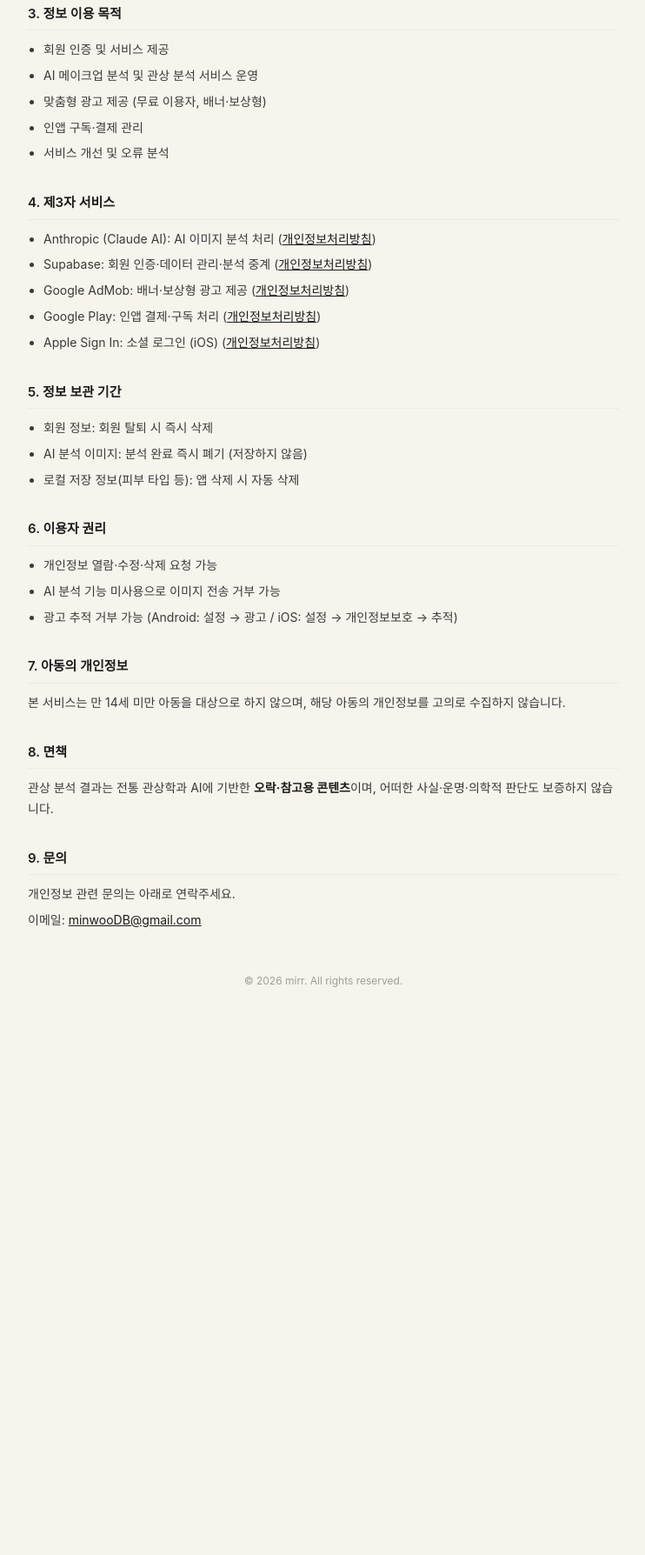
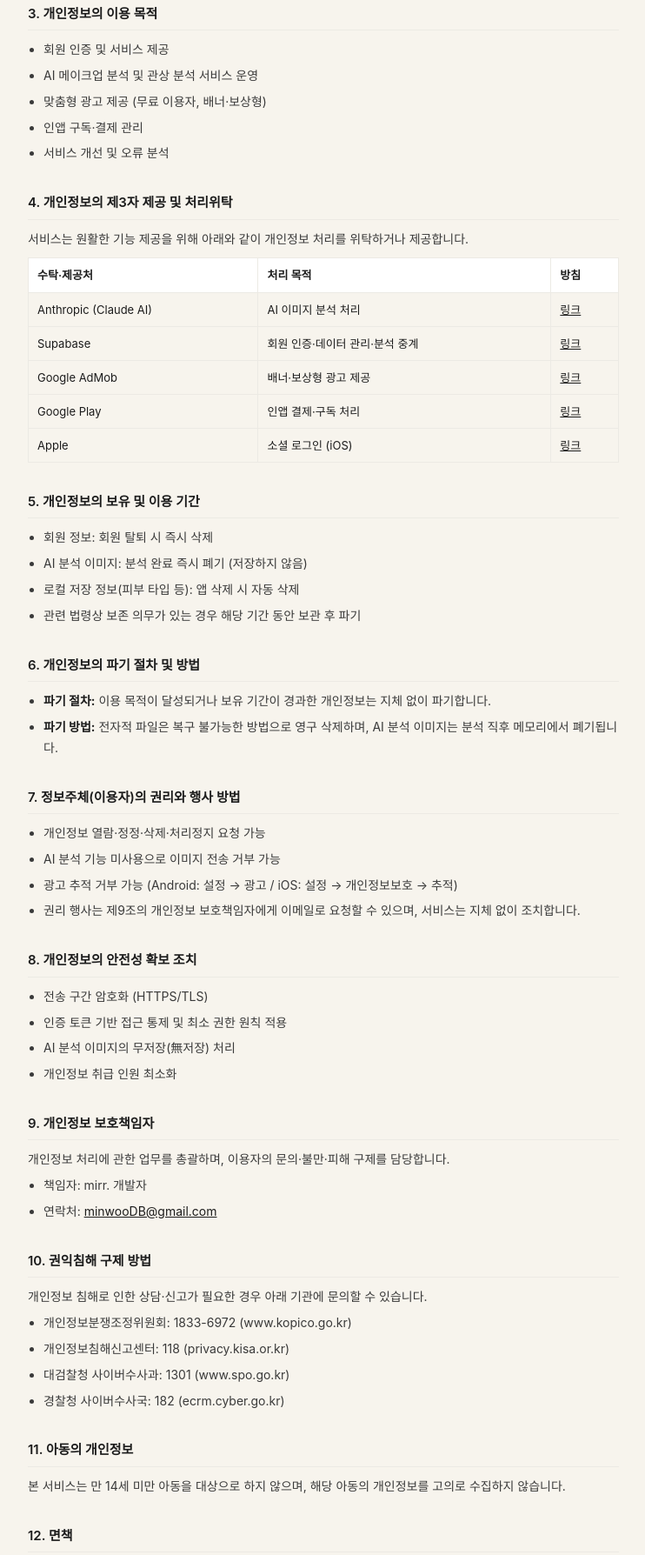
Before and after one commit to minwooDB/mirr-policy, a plain HTML site: page index.html in a window 1280 px wide. Shown: the part 940-2728 px from the top of the page at 87% size, without its empty margins (268-1010 px from the left). Before the commit the page ends 2118 px from the top, so only its background shows below. Drawn offline with Linux system fonts and the light colour scheme.

Commit message:
Complete standard PIPA sections: 파기절차, 안전성조치, 보호책임자, 권익침해구제, 변경고지

```diff
--- a/index.html
+++ b/index.html
@@ -27,17 +27,20 @@
     a { color: #1c1c1c; }
     strong { color: #1c1c1c; }
     .highlight { background: #fff; border: 1px solid #eceae4; border-radius: 10px; padding: 12px 14px; margin: 10px 0; }
+    table { width: 100%; border-collapse: collapse; margin: 10px 0; font-size: 13px; }
+    th, td { border: 1px solid #eceae4; padding: 8px 10px; text-align: left; }
+    th { background: #fff; font-weight: 600; }
     .footer { margin-top: 48px; font-size: 12px; color: #9f9d98; text-align: center; }
   </style>
 </head>
 <body>
   <div class="container">
     <h1>mirr. 개인정보처리방침</h1>
-    <p class="date">최종 수정일: 2026년 6월 3일</p>
+    <p class="date">시행일: 2026년 6월 3일 · 최종 수정일: 2026년 6월 3일</p>
 
-    <p>mirr.(이하 "서비스")는 이용자의 개인정보를 소중히 여기며 관련 법령을 준수합니다. 본 방침은 서비스가 어떤 정보를 수집하고 어떻게 이용·보호하는지 설명합니다.</p>
+    <p>mirr.(이하 "서비스")는 「개인정보 보호법」 등 관련 법령을 준수하며, 이용자의 개인정보를 소중히 보호합니다. 본 방침은 서비스가 어떤 정보를 수집하고 어떻게 이용·보호하는지 설명합니다.</p>
 
-    <h2>1. 수집하는 정보</h2>
+    <h2>1. 수집하는 개인정보 항목</h2>
     <p><strong>직접 입력 정보</strong></p>
     <ul>
       <li>이메일 주소 (회원가입·로그인 시)</li>
@@ -68,7 +71,7 @@
     </div>
     <p>이용자는 AI 분석 기능을 사용하지 않음으로써 이미지 전송을 거부할 수 있으며, 거울·보정광 등 기본 기능은 이미지 전송 없이 이용 가능합니다.</p>
 
-    <h2>3. 정보 이용 목적</h2>
+    <h2>3. 개인정보의 이용 목적</h2>
     <ul>
       <li>회원 인증 및 서비스 제공</li>
       <li>AI 메이크업 분석 및 관상 분석 서비스 운영</li>
@@ -77,36 +80,73 @@
       <li>서비스 개선 및 오류 분석</li>
     </ul>
 
-    <h2>4. 제3자 서비스</h2>
-    <ul>
-      <li>Anthropic (Claude AI): AI 이미지 분석 처리 (<a href="https://www.anthropic.com/legal/privacy">개인정보처리방침</a>)</li>
-      <li>Supabase: 회원 인증·데이터 관리·분석 중계 (<a href="https://supabase.com/privacy">개인정보처리방침</a>)</li>
-      <li>Google AdMob: 배너·보상형 광고 제공 (<a href="https://policies.google.com/privacy">개인정보처리방침</a>)</li>
-      <li>Google Play: 인앱 결제·구독 처리 (<a href="https://policies.google.com/privacy">개인정보처리방침</a>)</li>
-      <li>Apple Sign In: 소셜 로그인 (iOS) (<a href="https://www.apple.com/legal/privacy">개인정보처리방침</a>)</li>
-    </ul>
+    <h2>4. 개인정보의 제3자 제공 및 처리위탁</h2>
+    <p>서비스는 원활한 기능 제공을 위해 아래와 같이 개인정보 처리를 위탁하거나 제공합니다.</p>
+    <table>
+      <tr><th>수탁·제공처</th><th>처리 목적</th><th>방침</th></tr>
+      <tr><td>Anthropic (Claude AI)</td><td>AI 이미지 분석 처리</td><td><a href="https://www.anthropic.com/legal/privacy">링크</a></td></tr>
+      <tr><td>Supabase</td><td>회원 인증·데이터 관리·분석 중계</td><td><a href="https://supabase.com/privacy">링크</a></td></tr>
+      <tr><td>Google AdMob</td><td>배너·보상형 광고 제공</td><td><a href="https://policies.google.com/privacy">링크</a></td></tr>
+      <tr><td>Google Play</td><td>인앱 결제·구독 처리</td><td><a href="https://policies.google.com/privacy">링크</a></td></tr>
+      <tr><td>Apple</td><td>소셜 로그인 (iOS)</td><td><a href="https://www.apple.com/legal/privacy">링크</a></td></tr>
+    </table>
 
-    <h2>5. 정보 보관 기간</h2>
+    <h2>5. 개인정보의 보유 및 이용 기간</h2>
     <ul>
       <li>회원 정보: 회원 탈퇴 시 즉시 삭제</li>
       <li>AI 분석 이미지: 분석 완료 즉시 폐기 (저장하지 않음)</li>
       <li>로컬 저장 정보(피부 타입 등): 앱 삭제 시 자동 삭제</li>
+      <li>관련 법령상 보존 의무가 있는 경우 해당 기간 동안 보관 후 파기</li>
     </ul>
 
-    <h2>6. 이용자 권리</h2>
+    <h2>6. 개인정보의 파기 절차 및 방법</h2>
     <ul>
-      <li>개인정보 열람·수정·삭제 요청 가능</li>
+      <li><strong>파기 절차:</strong> 이용 목적이 달성되거나 보유 기간이 경과한 개인정보는 지체 없이 파기합니다.</li>
+      <li><strong>파기 방법:</strong> 전자적 파일은 복구 불가능한 방법으로 영구 삭제하며, AI 분석 이미지는 분석 직후 메모리에서 폐기됩니다.</li>
+    </ul>
+
+    <h2>7. 정보주체(이용자)의 권리와 행사 방법</h2>
+    <ul>
+      <li>개인정보 열람·정정·삭제·처리정지 요청 가능</li>
       <li>AI 분석 기능 미사용으로 이미지 전송 거부 가능</li>
       <li>광고 추적 거부 가능 (Android: 설정 → 광고 / iOS: 설정 → 개인정보보호 → 추적)</li>
+      <li>권리 행사는 제9조의 개인정보 보호책임자에게 이메일로 요청할 수 있으며, 서비스는 지체 없이 조치합니다.</li>
     </ul>
 
-    <h2>7. 아동의 개인정보</h2>
+    <h2>8. 개인정보의 안전성 확보 조치</h2>
+    <ul>
+      <li>전송 구간 암호화 (HTTPS/TLS)</li>
+      <li>인증 토큰 기반 접근 통제 및 최소 권한 원칙 적용</li>
+      <li>AI 분석 이미지의 무저장(無저장) 처리</li>
+      <li>개인정보 취급 인원 최소화</li>
+    </ul>
+
+    <h2>9. 개인정보 보호책임자</h2>
+    <p>개인정보 처리에 관한 업무를 총괄하며, 이용자의 문의·불만·피해 구제를 담당합니다.</p>
+    <ul>
+      <li>책임자: mirr. 개발자</li>
+      <li>연락처: <a href="mailto:minwooDB@gmail.com">minwooDB@gmail.com</a></li>
+    </ul>
+
+    <h2>10. 권익침해 구제 방법</h2>
+    <p>개인정보 침해로 인한 상담·신고가 필요한 경우 아래 기관에 문의할 수 있습니다.</p>
+    <ul>
+      <li>개인정보분쟁조정위원회: 1833-6972 (www.kopico.go.kr)</li>
+      <li>개인정보침해신고센터: 118 (privacy.kisa.or.kr)</li>
+      <li>대검찰청 사이버수사과: 1301 (www.spo.go.kr)</li>
+      <li>경찰청 사이버수사국: 182 (ecrm.cyber.go.kr)</li>
+    </ul>
+
+    <h2>11. 아동의 개인정보</h2>
     <p>본 서비스는 만 14세 미만 아동을 대상으로 하지 않으며, 해당 아동의 개인정보를 고의로 수집하지 않습니다.</p>
 
-    <h2>8. 면책</h2>
+    <h2>12. 면책</h2>
     <p>관상 분석 결과는 전통 관상학과 AI에 기반한 <strong>오락·참고용 콘텐츠</strong>이며, 어떠한 사실·운명·의학적 판단도 보증하지 않습니다.</p>
 
-    <h2>9. 문의</h2>
+    <h2>13. 개인정보처리방침의 변경</h2>
+    <p>본 방침은 법령·서비스 변경에 따라 개정될 수 있으며, 변경 시 시행일과 변경 내용을 본 페이지에 공지합니다. 중대한 변경은 앱 내 공지 또는 이메일로 안내합니다.</p>
+
+    <h2>14. 문의</h2>
     <p>개인정보 관련 문의는 아래로 연락주세요.</p>
     <p>이메일: <a href="mailto:minwooDB@gmail.com">minwooDB@gmail.com</a></p>
 
```
